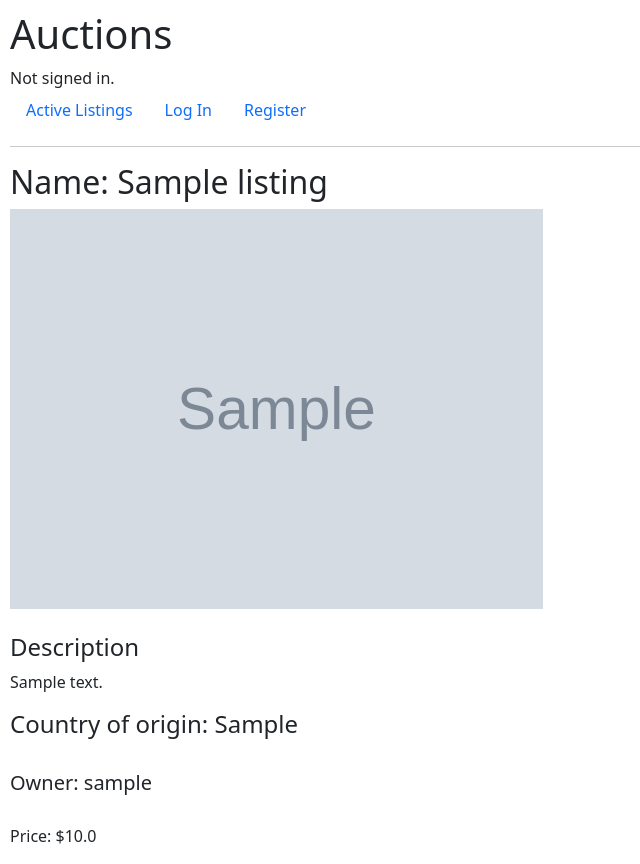
After one commit to minprog-platforms/project-commerce-django-realysi, a Django app: page /listing/1 in a window 1280 px wide. The commit adds this page. Shown: the whole page, without its empty margins (0-640 px from the left). Run offline with Django 3.2, Linux system fonts and the light colour scheme; tables that the repository leaves empty hold one stand-in row (values such as "Sample post"); grey boxes marked "Sample" are stand-in pictures.

Commit message:
Direct to individual page

```diff
--- a/auctions/templates/auctions/index.html
+++ b/auctions/templates/auctions/index.html
@@ -17,7 +17,7 @@
             <div class="card-body">
             <h5 class="card-title">{{ listing.title }}</h5>
             <p class="card-text">{{ listing.description }}</p>
-            <a href="#" class="btn btn-primary">Go somewhere</a>
+            <a href="{% url 'listing' id=listing.id %}" class="btn btn-primary">Go to page</a>
             </div>
         </div>
         <br>
--- /dev/null
+++ b/auctions/templates/auctions/listing.html
@@ -0,0 +1,16 @@
+{% extends "auctions/layout.html" %}
+
+{% block body %}
+    <h2>Name: {{listing.title}}</h2>
+    <img src="{{listing.url_image}}" alt="{{listing.title}}" height="400px">
+    <br><br>
+    <h4>Description</h3>
+    <p>{{listing.description}}</p>
+    <h4>Country of origin: {{listing.nation}}</h4>
+    <br>
+    <h5>Owner: {{listing.beheerder}}</h5>
+    <br>
+    <h6>Price: ${{listing.price}}</h6>
+
+
+{% endblock%}
--- a/auctions/urls.py
+++ b/auctions/urls.py
@@ -9,4 +9,5 @@ urlpatterns = [
     path("register", views.register, name="register"),
     path("createlisting", views.createlisting, name="createlisting"),
     path("displayCategory", views.displayCategory, name="displayCategory"),
+    path("listing/<int:id>", views.listing, name="listing"),
 ]
--- a/auctions/views.py
+++ b/auctions/views.py
@@ -63,6 +63,13 @@ def displayCategory(request):
 
         })
 
+def listing(request, id):
+    listing_data = Listing.objects.get(pk=id)
+    return render(request, "auctions/listing.html", {
+        "listing": listing_data
+    })
+
+
 def login_view(request):
     if request.method == "POST":
 
```
